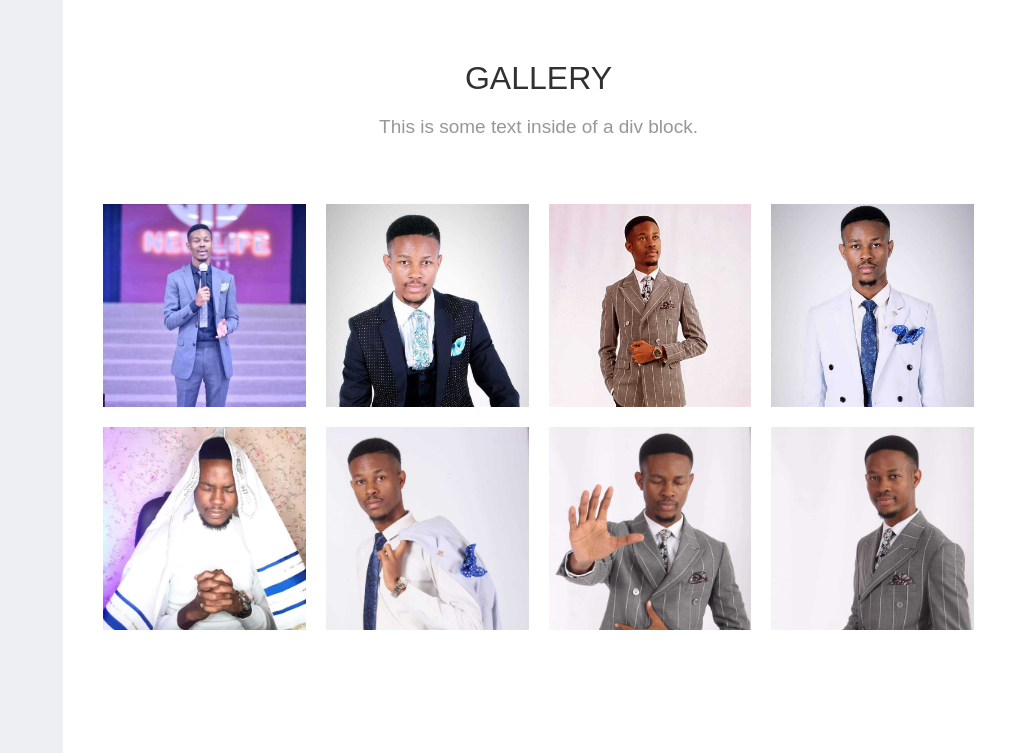
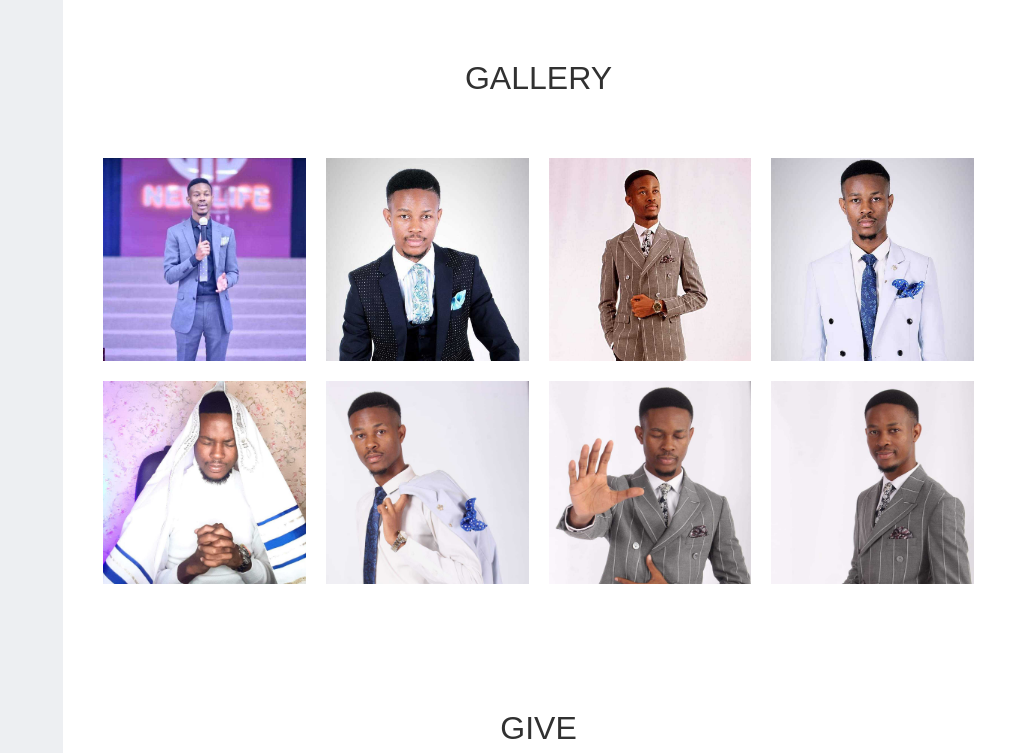
Before and after one commit to Thuso-Bronwyn-Ratombo/Legacy-Manasseh, a plain HTML site: page index.html in a window 1280 px wide. Shown: the part 1573-2326 px from the top of the page, without its empty margins (266-1280 px from the left). Drawn offline with Linux system fonts and the light colour scheme; a script that the page names is missing.

Commit message:
Removed unnecessary texts

```diff
--- a/index.html
+++ b/index.html
@@ -134,7 +134,7 @@
             <section id="gallery" class="section">
                 <div class="w-container"><div class="section-title-group">
                     <h2 class="section-heading centered">GALLERY</h2>
-                    <div class="section-subheading center">This is some text inside of a div block.</div>
+                    <div class="section-subheading center"></div>
                 </div>
                 <div class="grid-container">
                     <div class="grid-item" style="background-image: url('pictures/alter.jpg');"></div>
```
